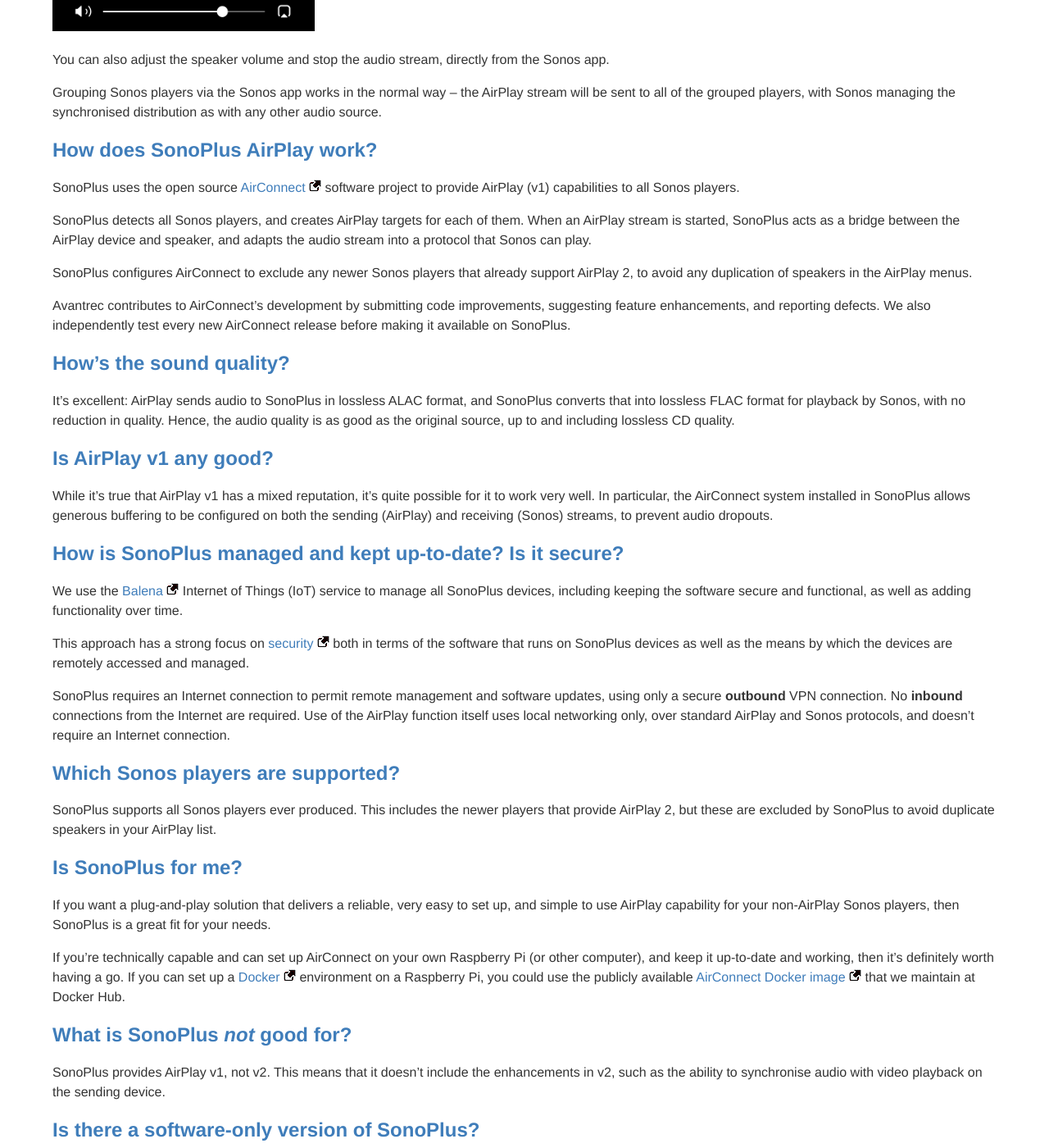
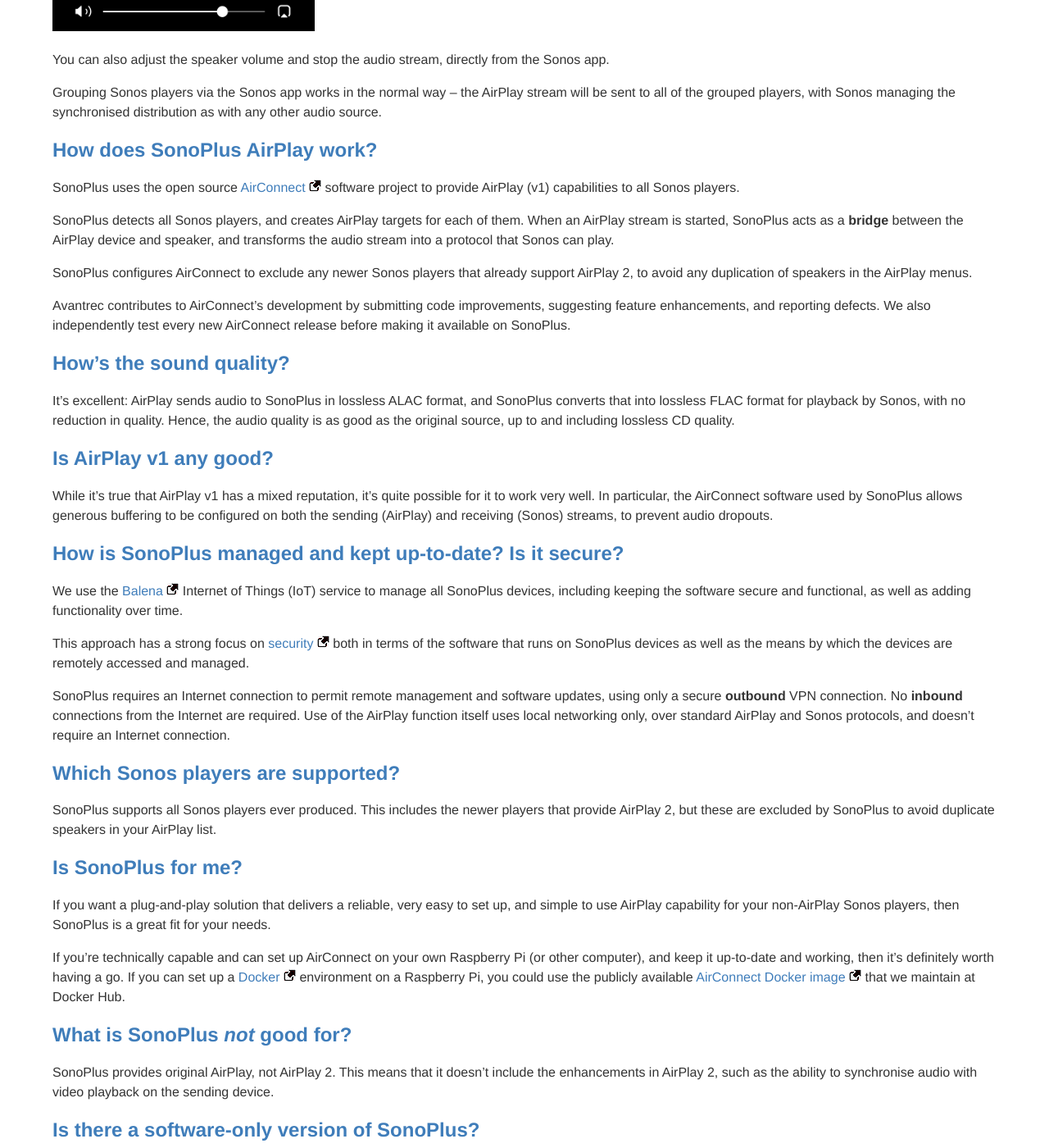
Before and after one commit to avantrec/avantrec.github.io, a Jekyll site: the page built from sonoplus/faq.md, in a window 1280 px wide and 1400 px high, scrolled down 1985 px. Shown: the whole window at 82% size. Built offline with Jekyll 4.4.1, drawn with Linux system fonts in a browser that asks for light colours.

Commit message:
Minor text edits

```diff
--- a/sonoplus/faq.md
+++ b/sonoplus/faq.md
@@ -39,7 +39,7 @@
 
 SonoPlus uses the open source [AirConnect](https://github.com/philippe44/AirConnect) ![External](/images/external_link.png) software project to provide AirPlay (v1) capabilities to all Sonos players.
 
-SonoPlus detects all Sonos players, and creates AirPlay targets for each of them. When an AirPlay stream is started, SonoPlus acts as a bridge between the AirPlay device and speaker, and adapts the audio stream into a protocol that Sonos can play.
+SonoPlus detects all Sonos players, and creates AirPlay targets for each of them. When an AirPlay stream is started, SonoPlus acts as a **bridge** between the AirPlay device and speaker, and transforms the audio stream into a protocol that Sonos can play.
 
 SonoPlus configures AirConnect to exclude any newer Sonos players that already support AirPlay 2, to avoid any duplication of speakers in the AirPlay menus.
 
@@ -51,7 +51,7 @@
 
 ## Is AirPlay v1 any good?
 
-While it's true that AirPlay v1 has a mixed reputation, it's quite possible for it to work very well. In particular, the AirConnect system installed in SonoPlus allows generous buffering to be configured on both the sending (AirPlay) and receiving (Sonos) streams, to prevent audio dropouts.
+While it's true that AirPlay v1 has a mixed reputation, it's quite possible for it to work very well. In particular, the AirConnect software used by SonoPlus allows generous buffering to be configured on both the sending (AirPlay) and receiving (Sonos) streams, to prevent audio dropouts.
 
 {: id="remote-management"}
 ## How is SonoPlus managed and kept up-to-date? Is it secure?
@@ -74,7 +74,7 @@
 
 ## What is SonoPlus *not* good for?
 
-SonoPlus provides AirPlay v1, not v2. This means that it doesn't include the enhancements in v2, such as the ability to synchronise audio with video playback on the sending device.
+SonoPlus provides original AirPlay, not AirPlay 2. This means that it doesn't include the enhancements in AirPlay 2, such as the ability to synchronise audio with video playback on the sending device.
 
 ## Is there a software-only version of SonoPlus?
 
```
Also changed, not shown: sonoplus/installation.md (+1 -1 lines).
